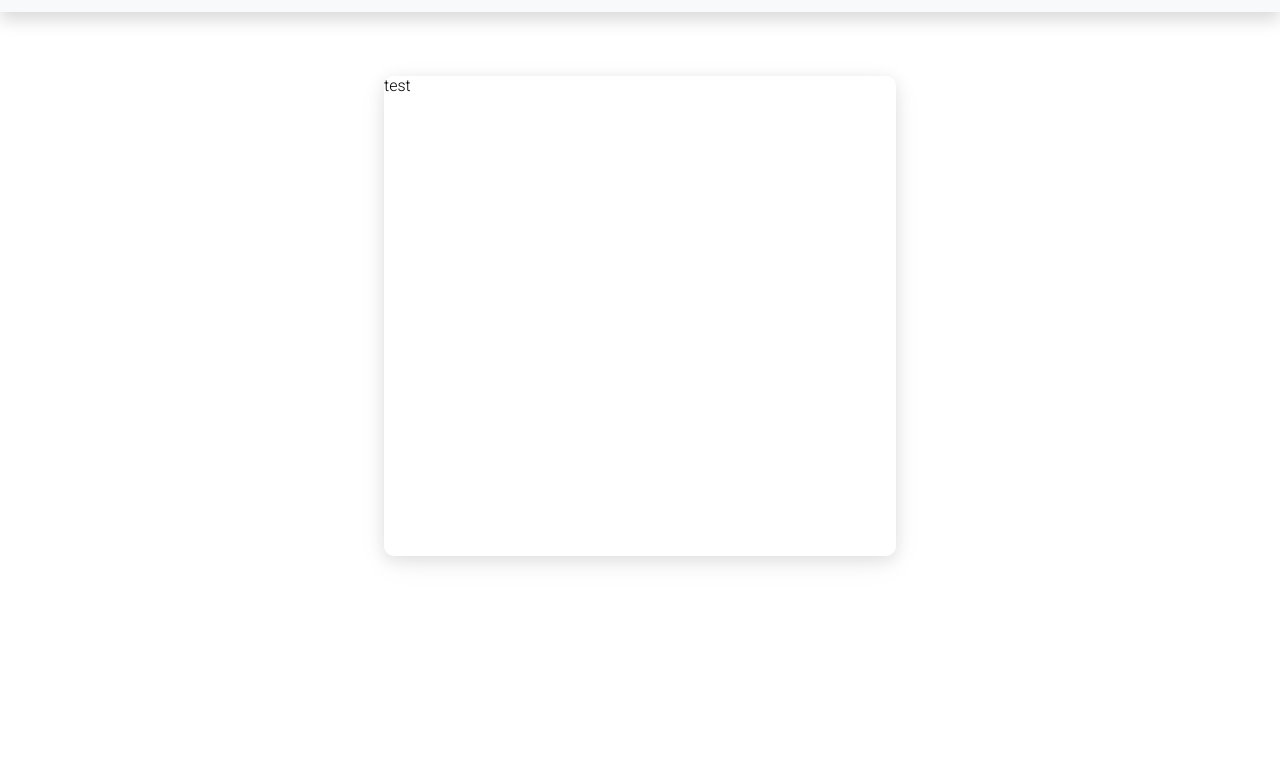
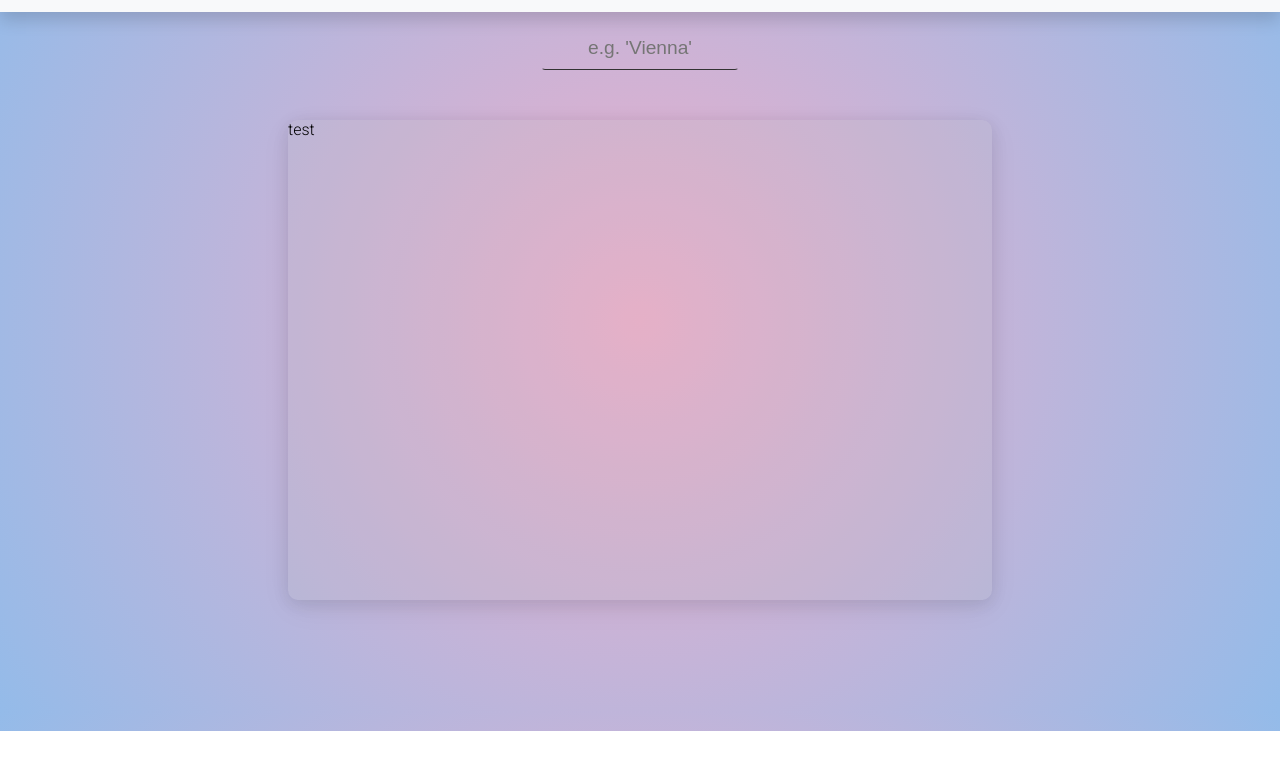
Before and after one commit to mrtndwrk/weatherAppTS, a website: page public/index.html in a window 1280 px wide. Shown: the part 69-838 px from the top of the page. After the commit the page ends 800 px from the top, so only its background shows below. Drawn offline with Linux system fonts and the light colour scheme.

Commit message:
changed layout a bit

```diff
--- a/public/index.html
+++ b/public/index.html
@@ -56,6 +56,11 @@
   </header>
 
   <main>
+    <div class="form-container">
+      <form id="weather-input-form">
+        <input type="text" id="weather-input" autocomplete="off" placeholder="e.g. 'Vienna'">
+      </form>
+    </div>
     <div class="weather-container">
       test
     </div>
--- a/public/style.css
+++ b/public/style.css
@@ -12,6 +12,9 @@ body{
   height: 100%;
   margin: 0;
   padding: 0;
+  background: rgb(238,174,202);
+  background: radial-gradient(circle, rgba(238,174,202,1) 0%, rgba(148,187,233,1) 100%);
+
 }
 
 header{
@@ -70,15 +73,55 @@ nav{
 /* END OF DEFAULT HEADER STYLING */
 
 main{
-  margin-top: 5vw;
+  margin-top: -100px;
   display: flex;
+  flex-direction: column;
+  align-items: center;
   justify-content: center;
   height: 100vh;
+}
+
+.form-container{
+  width: 200px;
+}
+
+#weather-input{
+  border-radius: 5px;
+  max-width: 700px;
+  width: 100%;
+  padding: 10px;
+  font-size: 1.2rem;
+  border: 2px solid transparent;
+  border-bottom: 1px solid #333;
+  outline: none;
+  transition: border 0.3s linear;
+  margin-bottom: 50px;
+  background-color: transparent;
+  text-align: center;
+
+}
+
+#weather-input:focus{
+  border: 2px solid #333;
 }
 
 .weather-container{
   width: 40vw;
   height: 60vh;
   border-radius: 10px;
+  background-color: #bcbcbc2d;
   box-shadow: rgba(17, 17, 26, 0.1) 0px 4px 16px, rgba(17, 17, 26, 0.05) 0px 8px 32px;
 }
+
+@media screen and (max-width: 1400px){
+  .weather-container{
+    width: 55vw;
+  }
+}
+
+@media screen and (max-width: 1000px){
+  .weather-container{
+    width: 70vw;
+    min-width: 370px;
+  }
+}
```
